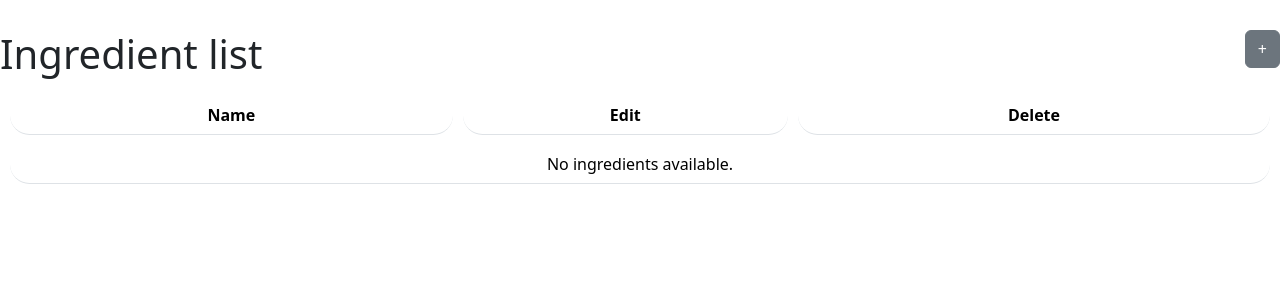
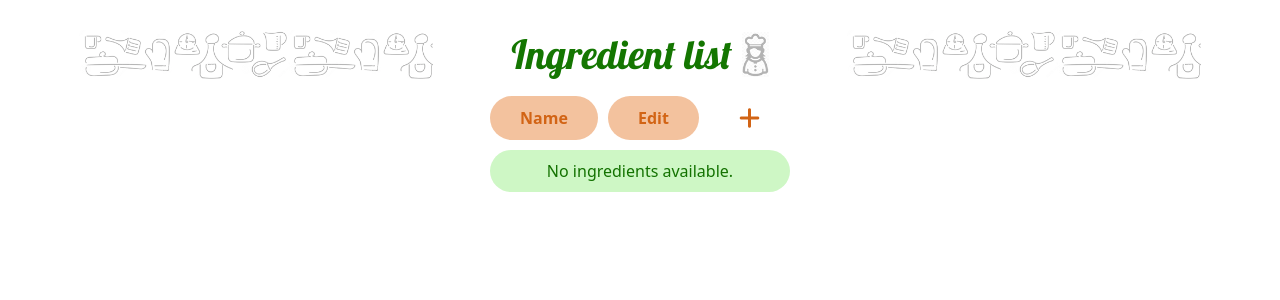
Before and after one commit to Iago-pixel/kitchen-service-mate, a Django app: page /ingredients/ in a window 1280 px wide. Shown: the part 106-406 px from the top of the page. Run offline with Django 5.2, Linux system fonts and the light colour scheme; the visitor is signed in with stand-in values (Sample User, id 1); data that the repository does not hold is empty; some libraries are stand-ins or nearby versions.

Commit message:
fix: enhance ingredient list layout and improve button accessibility

```diff
--- a/templates/menu/ingredient_list.html
+++ b/templates/menu/ingredient_list.html
@@ -1,21 +1,28 @@
 {% extends 'base.html' %}
+{% load static %}
 
 {% block content %}
-  <h1>Ingredient list <a style="float: right;" class="btn btn-secondary" href="{% url 'menu:ingredient-create' %}">+</a></h1>
-  <table class="table">
+  <div class="d-flex justify-content-evenly">
+    <img class="hidden-in-tablet" src="{% static 'img/list_title_img.png' %}" alt="" height="50px">
+    <h1 class="d-flex align-items-center" style="font-family: var(--font-title); color: var(--font-green);">Ingredient list <img style="margin-left: 10px;" src="{% static 'img/cook_img.png' %}" alt="" height="45px"></h1>
+    <img class="hidden-in-tablet" src="{% static 'img/list_title_img.png' %}" alt="" height="50px">
+  </div>
+  <table class="mx-auto">
     <tr>
       <th>Name</th>
       <th>Edit</th>
-      <th>Delete</th>
+      <th style="background-color: transparent;">
+        <a class="add-link" href="{% url 'menu:ingredient-create' %}"><i class="fa-solid fa-plus"></i></a>
+      </th>
     </tr>
     {% for ingredient in ingredient_list %}
       <tr>
         <td>{{ ingredient.name }}</td>
         <td>
-          <a href="{% url 'menu:ingredient-update' ingredient.pk %}">EDIT</a>
+          <a href="{% url 'menu:ingredient-update' ingredient.pk %}" class="view-link">Edit</a>
         </td>
-        <td>
-          <a href="{% url 'menu:ingredient-delete' ingredient.pk %}">DELETE</a>
+        <td style="background-color: transparent;">
+          <a href="{% url 'menu:ingredient-delete' ingredient.pk %}" style="color: red"><i class="fa-regular fa-trash-can"></i></a>
         </td>
       </tr>
     {% empty %}
```
